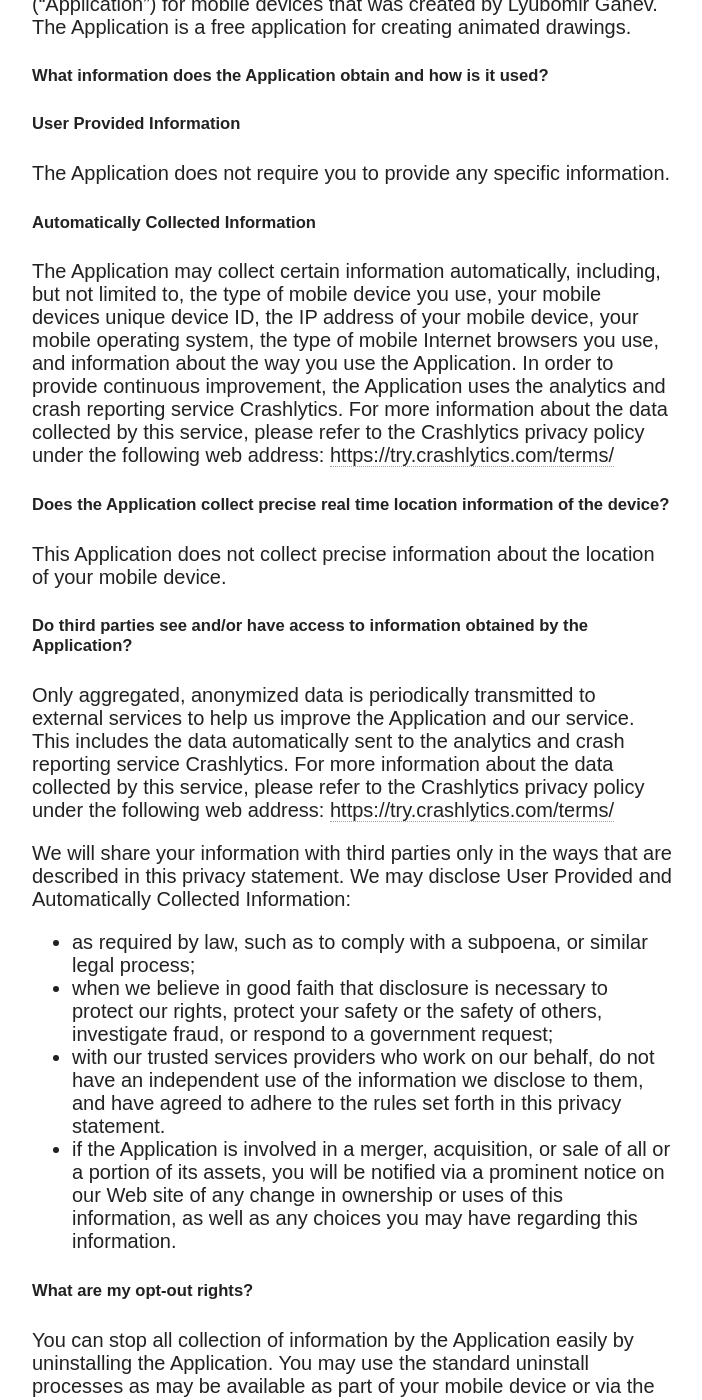
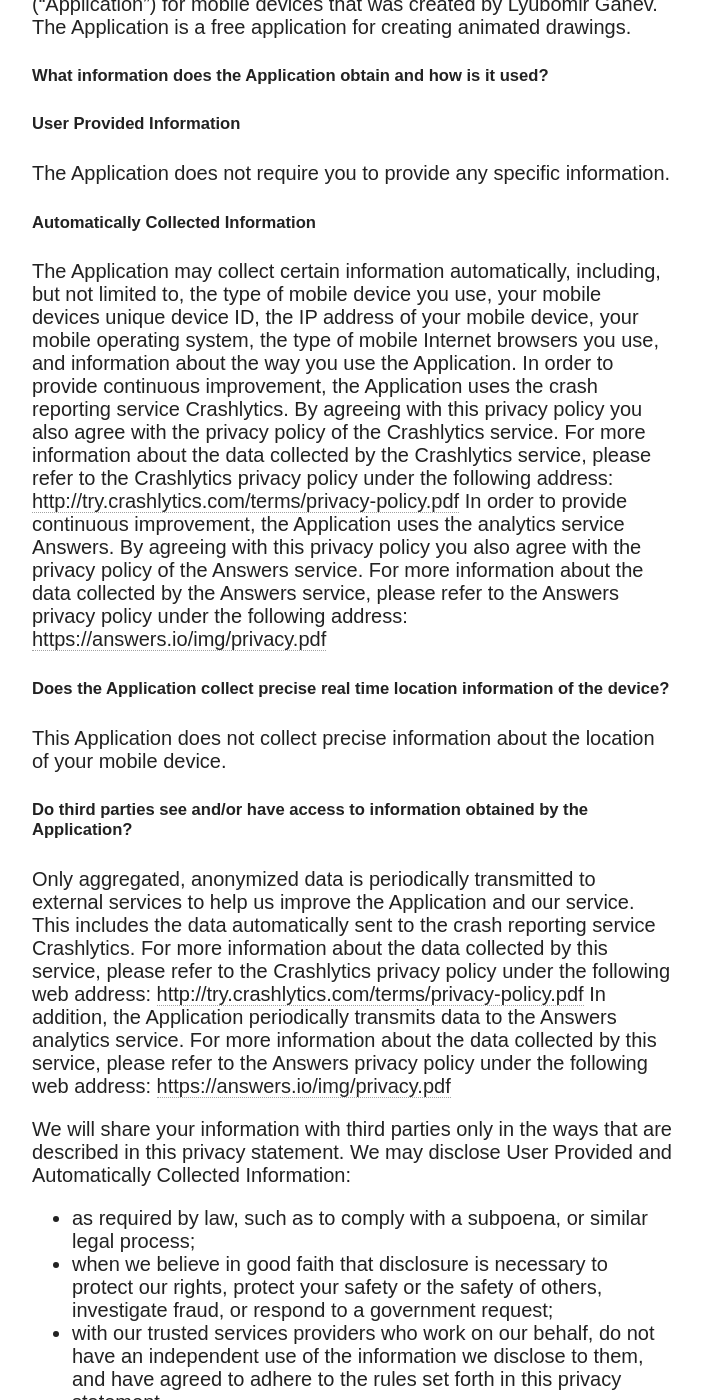
Before and after one commit to luboganev/anidro, a Jekyll site: the page built from privacy.md, in a window 1280 px wide and 1400 px high, scrolled down 672 px. Shown: the whole window, without its empty margins (288-990 px from the left). Built offline with Jekyll 4.4.1, drawn with Linux system fonts in a browser that asks for light colours; nearby versions of some CDN libraries; some of the changed text lies outside the part shown.

Commit message:
Update privacy and terms for Answers

```diff
--- a/privacy.md
+++ b/privacy.md
@@ -17,13 +17,15 @@ The Application does not require you to provide any specific information.
 
 ##### Automatically Collected Information
 The Application may collect certain information automatically, including, but not limited to, the type of mobile device you use, your mobile devices unique device ID, the IP address of your mobile device, your mobile operating system, the type of mobile Internet browsers you use, and information about the way you use the Application.
-In order to provide continuous improvement, the Application uses the analytics and crash reporting service Crashlytics. For more information about the data collected by this service, please refer to the Crashlytics privacy policy under the following web address: [https://try.crashlytics.com/terms/](https://try.crashlytics.com/terms/)
+In order to provide continuous improvement, the Application uses the crash reporting service Crashlytics. By agreeing with this privacy policy you also agree with the privacy policy of the Crashlytics service. For more information about the data collected by the Crashlytics service, please refer to the Crashlytics privacy policy under the following address: [http://try.crashlytics.com/terms/privacy-policy.pdf](http://try.crashlytics.com/terms/privacy-policy.pdf)
+In order to provide continuous improvement, the Application uses the analytics service Answers. By agreeing with this privacy policy you also agree with the privacy policy of the Answers service. For more information about the data collected by the Answers service, please refer to the Answers privacy policy under the following address: [https://answers.io/img/privacy.pdf](https://answers.io/img/privacy.pdf)
 
 ##### Does the Application collect precise real time location information of the device?
 This Application does not collect precise information about the location of your mobile device.
 
 ##### Do third parties see and/or have access to information obtained by the Application?
-Only aggregated, anonymized data is periodically transmitted to external services to help us improve the Application and our service. This includes the data automatically sent to the analytics and crash reporting service Crashlytics. For more information about the data collected by this service, please refer to the Crashlytics privacy policy under the following web address: [https://try.crashlytics.com/terms/](https://try.crashlytics.com/terms/)
+Only aggregated, anonymized data is periodically transmitted to external services to help us improve the Application and our service. This includes the data automatically sent to the crash reporting service Crashlytics. For more information about the data collected by this service, please refer to the Crashlytics privacy policy under the following web address: [http://try.crashlytics.com/terms/privacy-policy.pdf](http://try.crashlytics.com/terms/privacy-policy.pdf)
+In addition, the Application periodically transmits data to the Answers analytics service. For more information about the data collected by this service, please refer to the Answers privacy policy under the following web address: [https://answers.io/img/privacy.pdf](https://answers.io/img/privacy.pdf)
 
 We will share your information with third parties only in the ways that are described in this privacy statement.
 We may disclose User Provided and Automatically Collected Information:
@@ -36,13 +38,14 @@ We may disclose User Provided and Automatically Collected Information:
 You can stop all collection of information by the Application easily by uninstalling the Application. You may use the standard uninstall processes as may be available as part of your mobile device or via the mobile application marketplace or network.
 
 ##### Data Retention Policy, Managing Your Information
-We do not retain any User Provided data. We do not retain retain Automatically Collected information. If you would like the information collected by Crashlytics analytics and crash reporting service to be deleted, please refer to the Crashlytics privacy policy under the following web address: [https://try.crashlytics.com/terms/](https://try.crashlytics.com/terms/)
+We do not retain any User Provided data. We do not retain retain Automatically Collected information. If you would like the information collected by Crashlytics crash reporting service to be deleted, please refer to the Crashlytics privacy policy under the following web address: [http://try.crashlytics.com/terms/privacy-policy.pdf](http://try.crashlytics.com/terms/privacy-policy.pdf).
+If you would like the information collected by the Answers analytics service to be deleted, please refer to the Answers privacy policy under the following web address: [https://answers.io/img/privacy.pdf](https://answers.io/img/privacy.pdf)
 
 ##### Children
 We do not use the Application to knowingly solicit data from or market to children under the age of 13.
 
 ##### Security
-We are concerned about safeguarding the confidentiality of your information. We provide physical, electronic, and procedural safeguards to protect information we process and maintain. For example, we limit access to this information to authorized employees and contractors who need to know that information in order to operate, develop or improve our Application. Please be aware that, although we endeavor provide reasonable security for information we process and maintain, no security system can prevent all potential security breaches. For more information related to the security of the information collected by the Crashlytics analytics and crash reporting service, please refer to the Crashlytics privacy policy under the following web address: [https://try.crashlytics.com/terms/](https://try.crashlytics.com/terms/)
+We are concerned about safeguarding the confidentiality of your information. We provide physical, electronic, and procedural safeguards to protect information we process and maintain. For example, we limit access to this information to authorized employees and contractors who need to know that information in order to operate, develop or improve our Application. Please be aware that, although we endeavor provide reasonable security for information we process and maintain, no security system can prevent all potential security breaches. For more information related to the security of the information collected by the Crashlytics crash reporting service, please refer to the Crashlytics privacy policy under the following web address: [http://try.crashlytics.com/terms/privacy-policy.pdf](http://try.crashlytics.com/terms/privacy-policy.pdf). For more information related to the security of the information collected by the Answers analytics service, please refer to the Answers privacy policy under the following web address: [https://answers.io/img/privacy.pdf](https://answers.io/img/privacy.pdf)
 
 ##### Changes
 This Privacy Policy may be updated from time to time for any reason. We will notify you of any changes to our Privacy Policy by posting the new Privacy Policy here and informing you. You are advised to consult this Privacy Policy regularly for any changes, as continued use is deemed approval of all changes.
```
Also changed, not shown: terms.md (+4 -0 lines).
